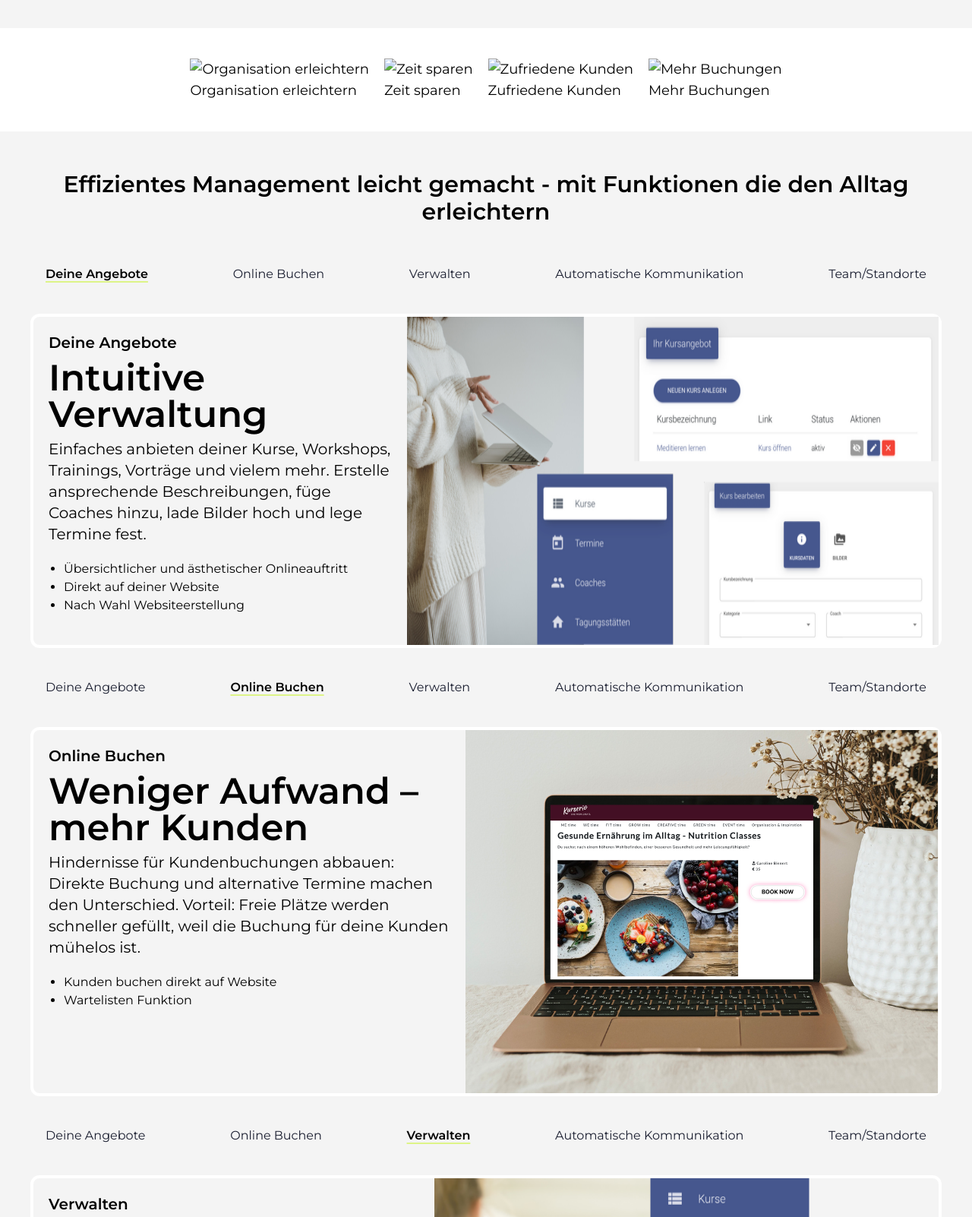
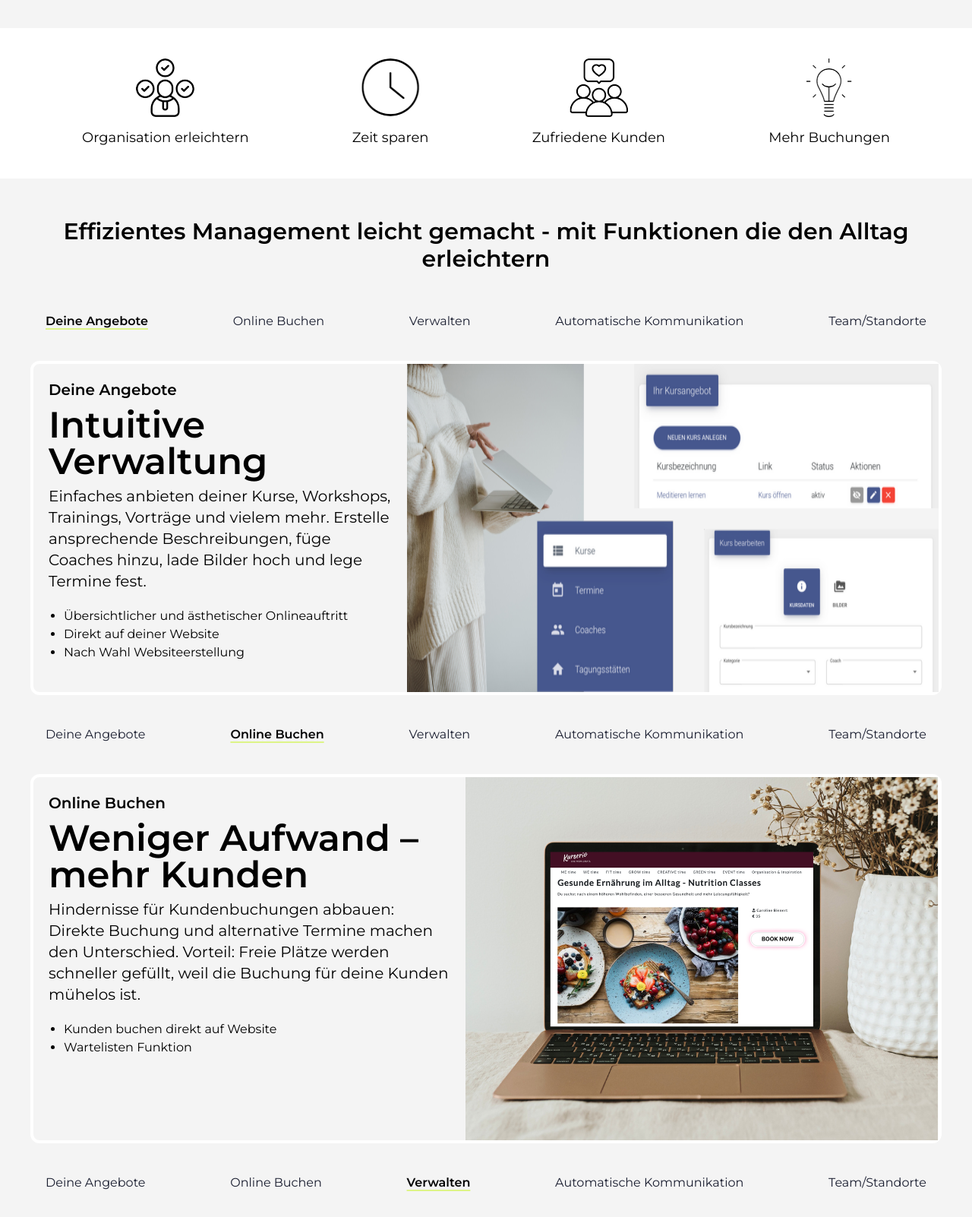
Before and after one commit to Codem-3/Kurserio, a website: page pages/course-providers.html in a window 1280 px wide. Shown: the part 1148-2750 px from the top of the page at 76% size. Drawn offline with Linux system fonts and the light colour scheme.

Commit message:
add icons

```diff
--- a/pages/course-providers.html
+++ b/pages/course-providers.html
@@ -9,8 +9,8 @@
     <title>Kurserio Für Kursanbietende</title>
 </head>
 
-<body class="h-screen">
-    <!-- Header -->
+<body>
+    <!-- Header Section -->
     <header
         class="flex flex-col-reverse xl:flex-row gap-5 justify-between items-center m-5 xl:m-0 xl:px-20 text-sm tiny:text-base">
         <div class="flex flex-col-reverse md:flex-row md:gap-20 items-center">
@@ -19,15 +19,9 @@
             </a>
         </div>
         <nav class="flex justify-center items-center gap-9">
-            <a href="#" class="underline underline-offset-4 decoration-primaryColor decoration-2">
-                Funktionen
-            </a>
-            <a href="#" class="underline underline-offset-4 decoration-primaryColor decoration-2">
-                Preise
-            </a>
-            <a href="#" class="bg-[#e7dfd8] font-medium p-2 rounded-3xl">
-                Kostenlose Demo
-            </a>
+            <a href="#" class="underline underline-offset-4 decoration-primaryColor decoration-2">Funktionen</a>
+            <a href="#" class="underline underline-offset-4 decoration-primaryColor decoration-2">Preise</a>
+            <a href="#" class="bg-[#e7dfd8] font-medium p-2 rounded-3xl">Kostenlose Demo</a>
         </nav>
     </header>
 
@@ -86,8 +80,8 @@
                 <h1 class="text-lg font-semibold w-full my-2">Kurserio Studio - Das Kurs-Tool</h1>
                 <p class="text-2xl lg:leading-relaxed text-center xl:text-left">
                     Von der Buchung bis zur Bestätigung: Alles, was du brauchst, um dein Angebot professionell zu
-                    managen und Kunden zu
-                    begeistern.
+                    managen
+                    und Kunden zu begeistern.
                 </p>
                 <button
                     class="relative flex justify-center mx-auto items-center gap-2 border-4 bg-thirdlyColor border-primaryColor w-full max-w-52 py-3 rounded-full font-semibold">
@@ -100,31 +94,31 @@
         </div>
     </section>
 
-    <!-- Some Icons -->
-    <section class="flex justify-center items-center gap-5 p-10 text-lg">
-
+    <!-- Some Icons Section -->
+    <section class="flex justify-around items-center p-10 text-lg">
         <!-- Organisation erleichtern -->
-        <span>
-            <img src="" alt="Organisation erleichtern">
+        <span class="flex flex-col justify-start items-center gap-3">
+            <img src="../assets/icons/person.png" alt="Organisation erleichtern">
             <p>Organisation erleichtern</p>
         </span>
 
         <!-- Zeit sparen -->
-        <span>
-            <img src="" alt="Zeit sparen">
+        <span class="flex flex-col justify-start items-center gap-3">
+            <img src="../assets/icons/clock.png" alt="Zeit sparen">
             <p>Zeit sparen</p>
         </span>
 
-        <span>
-            <img src="" alt="Zufriedene Kunden">
+        <!-- Zufriedene Kunden -->
+        <span class="flex flex-col justify-start items-center gap-3">
+            <img src="../assets/icons/support.png" alt="Zufriedene Kunden">
             <p>Zufriedene Kunden</p>
         </span>
 
-        <span>
-            <img src="" alt="Mehr Buchungen">
+        <!-- Mehr Buchungen -->
+        <span class="flex flex-col justify-start items-center gap-3">
+            <img src="../assets/icons/lamb.png" alt="Mehr Buchungen">
             <p>Mehr Buchungen</p>
         </span>
-
     </section>
 
     <!-- Features Section -->
@@ -135,24 +129,18 @@
 
         <!-- Sections for Different Features -->
         <section class="flex flex-col justify-center items-center gap-10 ">
-
             <!-- Deine Angebote -->
-            <!-- Navigation Section -->
-            <nav class="flex w-full flex-wrap mt-10 gap-5 px-5 justify-between items-center text-[#1a1e30]">
-                <a href="#Deine"
-                    class="underline underline-offset-4 decoration-primaryColor decoration-2 text-black font-semibold">
+            <!-- Navigation -->
+            <div class="flex w-full flex-wrap mt-10 gap-5 px-5 justify-between items-center text-[#1a1e30]">
+                <p class="underline underline-offset-4 decoration-primaryColor decoration-2 text-black font-semibold">
                     Deine Angebote
-                </a>
-                <a href="#Online" class="hover:underline underline-offset-4 decoration-primaryColor decoration-2">Online
-                    Buchen</a>
-                <a href="#Buchungsübersicht"
-                    class="hover:underline underline-offset-4 decoration-primaryColor decoration-2">Verwalten</a>
-                <a href="#Kommunikation"
-                    class="hover:underline underline-offset-4 decoration-primaryColor decoration-2">Automatische
-                    Kommunikation</a>
-                <a href="#Team"
-                    class="hover:underline underline-offset-4 decoration-primaryColor decoration-2">Team/Standorte</a>
-            </nav>
+                </p>
+                <p>Online Buchen</p>
+                <p>Verwalten</p>
+                <p>Automatische Kommunikation</p>
+                <p>Team/Standorte</p>
+            </div>
+            <!-- Article -->
             <article
                 class="flex flex-col-reverse xl:flex-row w-full justify-between bg-[#f4f4f4] rounded-xl border-4 border-white"
                 id="Deine">
@@ -161,8 +149,7 @@
                     <h1 class="text-3xl sm:text-5xl font-semibold my-2">Intuitive Verwaltung</h1>
                     <p class="vsm:text-lg sm:text-xl xl:max-w-[600px]">
                         Einfaches anbieten deiner Kurse, Workshops, Trainings, Vorträge und vielem mehr. Erstelle
-                        ansprechende Beschreibungen,
-                        füge Coaches hinzu, lade Bilder hoch und lege Termine fest.
+                        ansprechende Beschreibungen, füge Coaches hinzu, lade Bilder hoch und lege Termine fest.
                     </p>
                     <ul class="list-disc p-5">
                         <li>Übersichtlicher und ästhetischer Onlineauftritt</li>
@@ -174,32 +161,27 @@
             </article>
 
             <!-- Online Buchen -->
-            <!-- Navigation Section -->
-            <nav class="flex w-full flex-wrap gap-5 px-5 justify-between items-center text-[#1a1e30]">
-                <a href="#Deine" class="hover:underline underline-offset-4 decoration-primaryColor decoration-2">
-                    Deine Angebote
-                </a>
-                <a href="#Online"
-                    class="underline underline-offset-4 decoration-primaryColor decoration-2 text-black font-semibold">Online
-                    Buchen</a>
-                <a href="#Buchungsübersicht"
-                    class="hover:underline underline-offset-4 decoration-primaryColor decoration-2">Verwalten</a>
-                <a href="#Kommunikation"
-                    class="hover:underline underline-offset-4 decoration-primaryColor decoration-2">Automatische
-                    Kommunikation</a>
-                <a href="#Team"
-                    class="hover:underline underline-offset-4 decoration-primaryColor decoration-2">Team/Standorte</a>
-            </nav>
+            <!-- Navigation -->
+            <div class="flex w-full flex-wrap gap-5 px-5 justify-between items-center text-[#1a1e30]">
+                <p>Deine Angebote</p>
+                <p class="underline underline-offset-4 decoration-primaryColor decoration-2 text-black font-semibold">
+                    Online Buchen
+                </p>
+                <p>Verwalten</p>
+                <p>Automatische Kommunikation</p>
+                <p>Team/Standorte</p>
+            </div>
+            <!-- Article -->
             <article
                 class="flex flex-col-reverse xl:flex-row w-full justify-between bg-[#f4f4f4] rounded-xl border-4 border-white"
-                id="Deine">
+                id="Online">
                 <div class="py-5 p-2 vsm:p-5">
                     <p class="text-lg sm:text-xl font-semibold">Online Buchen</p>
                     <h1 class="text-3xl sm:text-5xl font-semibold my-2 max-w-[500px]">Weniger Aufwand – mehr Kunden</h1>
                     <p class="vsm:text-lg sm:text-xl xl:max-w-[600px]">
                         Hindernisse für Kundenbuchungen abbauen: Direkte Buchung und alternative Termine machen den
-                        Unterschied. Vorteil: Freie
-                        Plätze werden schneller gefüllt, weil die Buchung für deine Kunden mühelos ist.
+                        Unterschied. Vorteil: Freie Plätze werden schneller gefüllt, weil die Buchung für deine Kunden
+                        mühelos ist.
                     </p>
                     <ul class="list-disc p-5">
                         <li>Kunden buchen direkt auf Website</li>
@@ -210,31 +192,27 @@
             </article>
 
             <!-- Verwalten -->
-            <!-- Navigation Section -->
-            <nav class="flex w-full flex-wrap gap-5 px-5 justify-between items-center text-[#1a1e30]">
-                <a href="#Deine" class="hover:underline underline-offset-4 decoration-primaryColor decoration-2">
-                    Deine Angebote
-                </a>
-                <a href="#Online" class="hover:underline underline-offset-4 decoration-primaryColor decoration-2">Online
-                    Buchen</a>
-                <a href="#Buchungsübersicht"
-                    class="underline underline-offset-4 decoration-primaryColor decoration-2 text-black font-semibold">Verwalten</a>
-                <a href="#Kommunikation"
-                    class="hover:underline underline-offset-4 decoration-primaryColor decoration-2">Automatische
-                    Kommunikation</a>
-                <a href="#Team"
-                    class="hover:underline underline-offset-4 decoration-primaryColor decoration-2">Team/Standorte</a>
-            </nav>
+            <!-- Navigation -->
+            <div class="flex w-full flex-wrap gap-5 px-5 justify-between items-center text-[#1a1e30]">
+                <p>Deine Angebote</p>
+                <p>Online Buchen</p>
+                <p class="underline underline-offset-4 decoration-primaryColor decoration-2 text-black font-semibold">
+                    Verwalten
+                </p>
+                <p>Automatische Kommunikation</p>
+                <p>Team/Standorte</p>
+            </div>
+            <!-- Article -->
             <article
                 class="flex flex-col-reverse xl:flex-row w-full justify-between bg-[#f4f4f4] rounded-xl border-4 border-white"
-                id="Deine">
+                id="Verwalten">
                 <div class="py-5 p-2 vsm:p-5">
                     <p class="text-lg sm:text-xl font-semibold">Verwalten</p>
                     <h1 class="text-3xl sm:text-5xl font-semibold my-2">Strukturierte Buchungsübersicht</h1>
                     <p class="vsm:text-lg sm:text-xl xl:max-w-[600px]">
                         Behalte alle Kurse und Buchungen auf einen Blick – intuitiv und professionell. Vorteil: Ein
-                        voller Kurskalender, der
-                        sich von selbst organisiert – kein zusätzlicher Aufwand nötig.
+                        voller
+                        Kurskalender, der sich von selbst organisiert – kein zusätzlicher Aufwand nötig.
                     </p>
                     <ul class="list-disc p-5">
                         <li>Übersicht über Kursbuchungen</li>
@@ -244,33 +222,28 @@
                 <img src="../assets/images/forCourse/image4.png" alt="Kurserio Image 2">
             </article>
 
-            <!-- Kommunikation -->
-            <!-- Navigation Section -->
-            <nav class="flex w-full flex-wrap gap-5 px-5 justify-between items-center text-[#1a1e30]">
-                <a href="#Deine"
-                    class="hover:underline underline-offset-4 decoration-primaryColor decoration-2 text-black">
-                    Deine Angebote
-                </a>
-                <a href="#Online" class="hover:underline underline-offset-4 decoration-primaryColor decoration-2">Online
-                    Buchen</a>
-                <a href="#Verwalten"
-                    class="hover:underline underline-offset-4 decoration-primaryColor decoration-2">Verwalten</a>
-                <a href="#Kommunikation"
-                    class="underline underline-offset-4 decoration-primaryColor decoration-2 font-semibold">Automatische
-                    Kommunikation</a>
-                <a href="#Team"
-                    class="hover:underline underline-offset-4 decoration-primaryColor decoration-2">Team/Standorte</a>
-            </nav>
+            <!-- Automatische Kommunikation -->
+            <!-- Navigation -->
+            <div class="flex w-full flex-wrap gap-5 px-5 justify-between items-center text-[#1a1e30]">
+                <p>Deine Angebote</p>
+                <p>Online Buchen</p>
+                <p>Verwalten</p>
+                <p class="underline underline-offset-4 decoration-primaryColor decoration-2 text-black font-semibold">
+                    Automatische Kommunikation
+                </p>
+                <p>Team/Standorte</p>
+            </div>
+            <!-- Article -->
             <article
                 class="flex flex-col-reverse xl:flex-row w-full justify-between bg-[#f4f4f4] rounded-xl border-4 border-white"
-                id="Deine">
+                id="Kommunikation">
                 <div class="py-5 p-2 vsm:p-5">
                     <p class="text-lg sm:text-xl font-semibold">Automatische Kommunikation</p>
                     <h1 class="text-3xl sm:text-5xl font-semibold my-2">Kunden lieben es</h1>
                     <p class="vsm:text-lg sm:text-xl xl:max-w-[600px]">
                         Automatische Erinnerungen und Bestätigungen reduzieren Absagen und sparen Zeit. Zudem verbessern
-                        Sie die Zufriedenheit
-                        Ihrer Kunden – ohne manuelles Nachhaken.
+                        Sie
+                        die Zufriedenheit Ihrer Kunden – ohne manuelles Nachhaken.
                     </p>
                     <ul class="list-disc p-5">
                         <li>Automatische Buchungsbestätigungen</li>
@@ -281,31 +254,27 @@
             </article>
 
             <!-- Team und Standorte -->
-            <!-- Navigation Section -->
-            <nav class="flex w-full flex-wrap gap-5 px-5 justify-between items-center text-[#1a1e30]">
-                <a href="#Deine" class="hover:underline underline-offset-4 decoration-primaryColor decoration-2">
-                    Deine Angebote
-                </a>
-                <a href="#Online" class="hover:underline underline-offset-4 decoration-primaryColor decoration-2">Online
-                    Buchen</a>
-                <a href="#Verwalten"
-                    class="hover:underline underline-offset-4 decoration-primaryColor decoration-2">Verwalten</a>
-                <a href="#Kommunikation"
-                    class="hover:underline underline-offset-4 decoration-primaryColor decoration-2">Automatische
-                    Kommunikation</a>
-                <a href="#Team"
-                    class="underline underline-offset-4 decoration-primaryColor decoration-2 text-black font-semibold">Team/Standorte</a>
-            </nav>
+            <!-- Navigation -->
+            <div class="flex w-full flex-wrap gap-5 px-5 justify-between items-center text-[#1a1e30]">
+                <p>Deine Angebote</p>
+                <p>Online Buchen</p>
+                <p>Verwalten</p>
+                <p>Automatische Kommunikation</p>
+                <p class="underline underline-offset-4 decoration-primaryColor decoration-2 text-black font-semibold">
+                    Team/Standorte
+                </p>
+            </div>
+            <!-- Article -->
             <article
                 class="flex flex-col-reverse xl:flex-row w-full justify-between bg-[#f4f4f4] rounded-xl border-4 border-white"
-                id="Deine">
+                id="Team">
                 <div class="py-5 p-2 vsm:p-5">
                     <p class="text-lg sm:text-xl font-semibold">Team und Standorte</p>
                     <h1 class="text-3xl sm:text-5xl font-semibold my-2">Team Work</h1>
                     <p class="vsm:text-lg sm:text-xl xl:max-w-[600px]">
                         Dein Team erhält persönliche Zugänge und kann Kurse selbst einstellen und verwalten. Mehrere
-                        Standorte können bei Bedarf
-                        problemlos im Tool verwaltet werden. Für einen effizienten und reibungslosen Arbeitsalltag.
+                        Standorte können bei Bedarf problemlos im Tool verwaltet werden. Für einen effizienten und
+                        reibungslosen Arbeitsalltag.
                     </p>
                     <ul class="list-disc p-5">
                         <li>Flexible Rollenvergabe</li>
@@ -317,7 +286,7 @@
         </section>
     </section>
 
-    <!-- Qestions About Our Features Section -->
+    <!-- Questions About Our Features Section -->
     <section class="p-5 lg:p-10">
         <h1 class="text-2xl md:text-3xl text-center my-3">
             Du hast noch Fragen zu unseren Funktionen?
--- a/styles/global.css
+++ b/styles/global.css
@@ -22,12 +22,6 @@ html {
   scroll-behavior: smooth;
 }
 
-/* Custom Scrollbar */
-::-webkit-scrollbar {
-  width: 0px;
-  /* Hide scrollbar */
-}
-
 /* Styling for header and footer */
 header {
   min-height: 80px;
@@ -35,6 +29,11 @@ header {
 
 footer {
   height: 40px;
+}
+
+/* Hide scrollbar */
+::-webkit-scrollbar {
+  width: 0px;
 }
 
 /* Styling for hero section */
@@ -47,7 +46,3 @@ footer {
     height: auto;
   }
 }
-
-.overlay {
-  background-color: rgba(0, 0, 0, 0.5);
-}
```
Also changed, not shown: assets/icons/clock.png (added), assets/icons/lamb.png (added), assets/icons/person.png (added), assets/icons/support.png (added), assets/images/forCourse/icons.png (added), styles/output.css.
